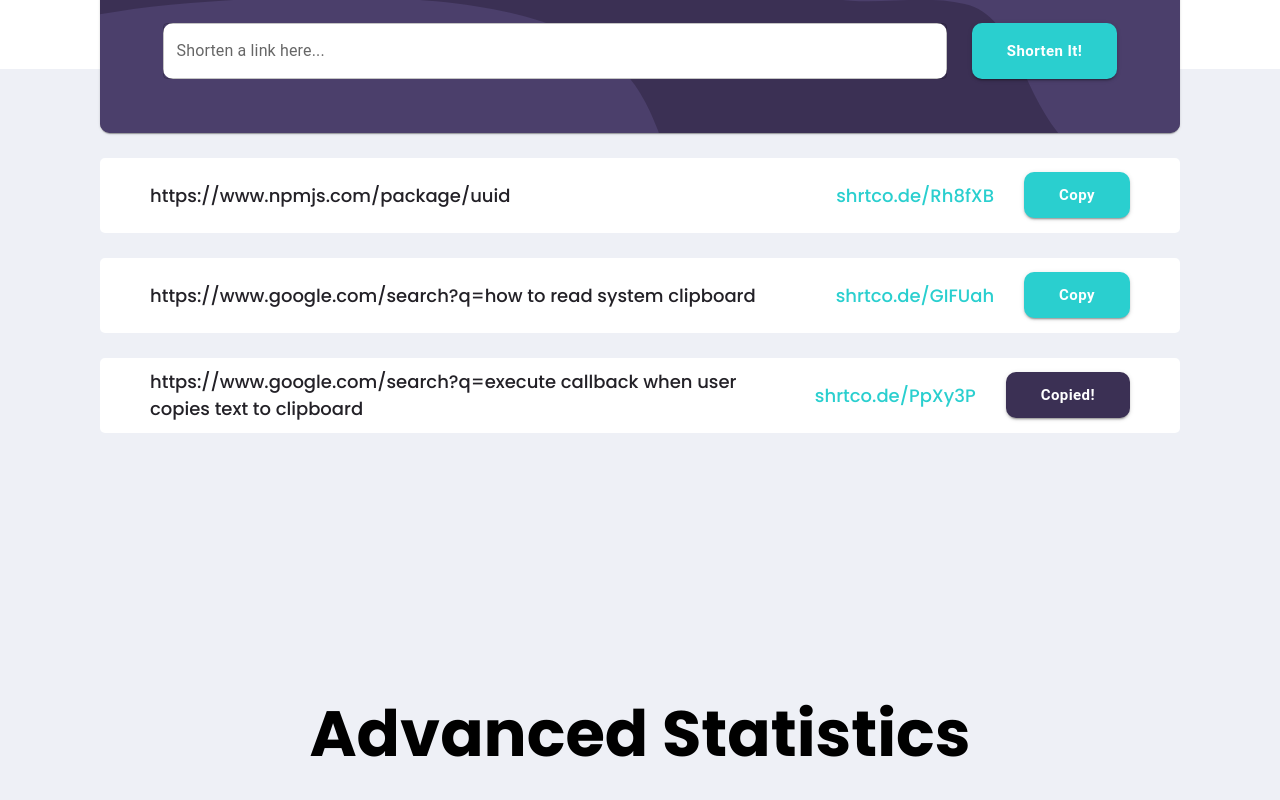
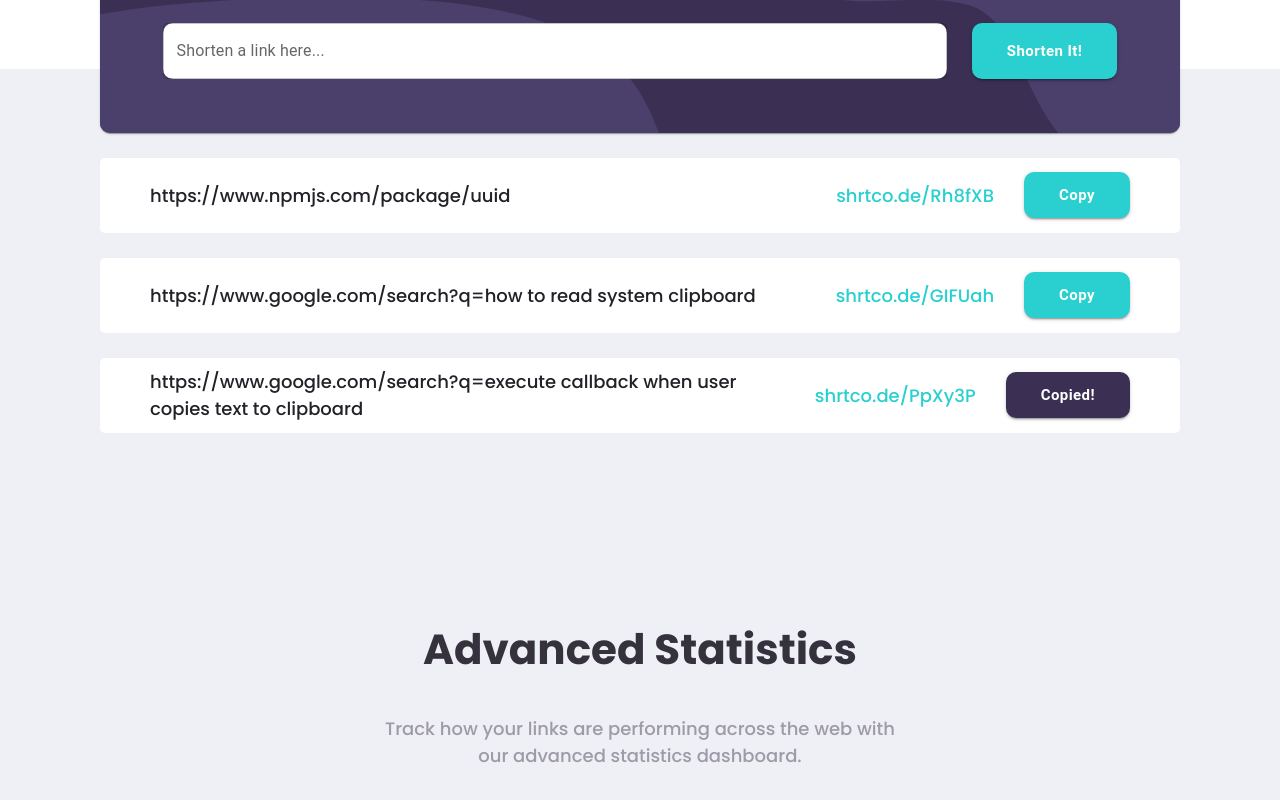
Before and after one commit to makardjian/swim-assignment, a React (Create React App) app: page / in a window 1280 px wide. Shown: the part 628-1428 px from the top of the page. Built offline with nearby package versions, Linux system fonts and the light colour scheme.

Commit message:
finish advanced statistics formatting

```diff
--- a/src/App.styles.ts
+++ b/src/App.styles.ts
@@ -12,7 +12,7 @@ const useStyles = makeStyles({
     flexDirection: 'column',
     margin: '-100px auto 0px auto',
     paddingTop: '0px',
-    padding: '0px 100px 200px 100px',
+    padding: '0px 100px 150px 100px',
   },
 });
 
--- a/src/components/LandingPageBottom/InformationCard.tsx
+++ b/src/components/LandingPageBottom/InformationCard.tsx
@@ -0,0 +1 @@
+export const love = 'love';
--- /dev/null
+++ b/src/components/LandingPageBottom/LandingPageBottom.constants.ts
@@ -0,0 +1,4 @@
+export const ADVANCED_STATISTICS = 'Advanced Statistics';
+
+export const ADVANCED_STATISTICS_DESCRIPTION =
+  'Track how your links are performing across the web with our advanced statistics dashboard.';
--- a/src/components/LandingPageBottom/LandingPageBottom.tsx
+++ b/src/components/LandingPageBottom/LandingPageBottom.tsx
@@ -1,18 +1,40 @@
 import React from 'react';
 import { makeStyles } from '@mui/styles';
-
+import Colors from '../../styles/Colors';
+import {
+  ADVANCED_STATISTICS,
+  ADVANCED_STATISTICS_DESCRIPTION,
+} from './LandingPageBottom.constants';
 const useStyles = makeStyles({
+  container: {
+    display: 'flex',
+    flexDirection: 'column',
+    justifyContent: 'center',
+    alignItems: 'center',
+    maxWidth: '540px',
+    margin: '0px auto',
+  },
   header: {
-    display: 'flex',
-    justifyContent: 'center',
-    fontSize: '64px',
+    fontSize: '42px',
     fontWeight: 700,
+    color: Colors.neutral['@veryDarkBlue'],
+  },
+  subheader: {
+    textAlign: 'center',
+    margin: 0,
+    fontWeight: 500,
+    color: Colors.neutral['@grayishViolet'],
   },
 });
 
 const LandingPageBottom = () => {
   const styles = useStyles();
-  return <h2 className={styles.header}>Advanced Statistics</h2>;
+  return (
+    <div className={styles.container}>
+      <h2 className={styles.header}>{ADVANCED_STATISTICS}</h2>
+      <p className={styles.subheader}>{ADVANCED_STATISTICS_DESCRIPTION}</p>
+    </div>
+  );
 };
 
 export default LandingPageBottom;
```
